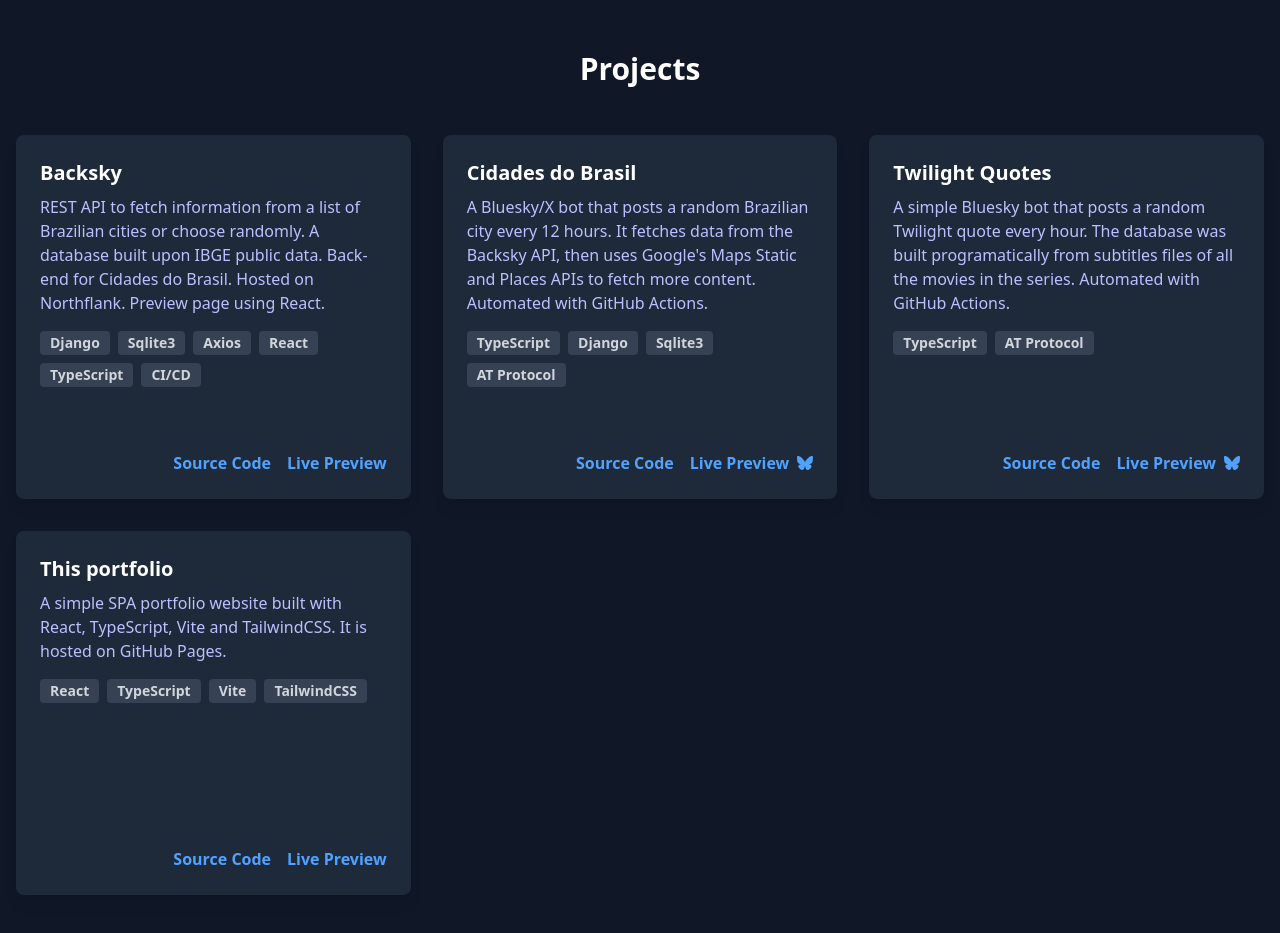
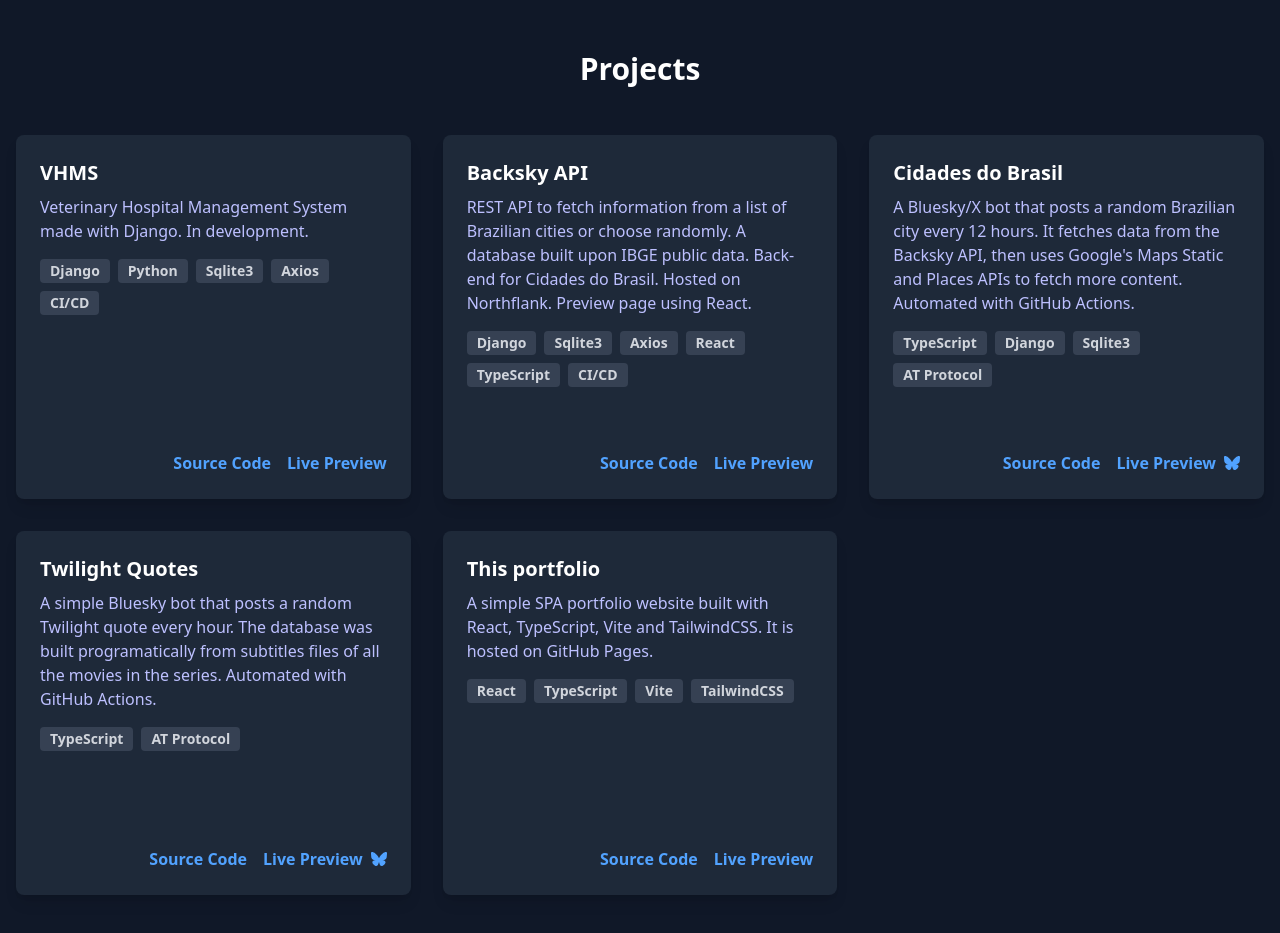
Before and after one commit to lfvperes/lfvperes.github.io, a React (Vite) app: page / in a window 1280 px wide. Shown: the part 820-1753 px from the top of the page. Built offline with nearby package versions, Linux system fonts and the light colour scheme.

Commit message:
adding vhms project to list

```diff
--- a/src/portfolio.ts
+++ b/src/portfolio.ts
@@ -92,7 +92,21 @@
     title: 'Projects',
     content: [
     {
-      name: 'Backsky',
+      name: 'VHMS',
+      description:
+        'Veterinary Hospital Management System made with Django. In development.',
+      stack: ['Django', 'Python', 'Sqlite3', 'Axios', 'CI/CD'],
+      sourceCode: {
+        title: 'Source Code',
+        content: 'https://github.com/lfvperes/vhms'
+      },
+      livePreview: {
+        title: 'Live Preview',
+        content: 'https://github.com/lfvperes/vhms'
+      },
+    },
+    {
+      name: 'Backsky API',
       description:
         'REST API to fetch information from a list of Brazilian cities or choose randomly. A database built upon IBGE public data. Back-end for Cidades do Brasil. Hosted on Northflank. Preview page using React.',
       stack: ['Django', 'Sqlite3', 'Axios', 'React', 'TypeScript', 'CI/CD'],
@@ -211,6 +225,20 @@
     title: 'Projetos',
     content: [
       {
+        name: 'VHMS',
+      description:
+        'Sistema de genenciamento de hospital veterinário feito com Django. Em desenvolvimento.',
+      stack: ['Django', 'Python', 'Sqlite3', 'Axios', 'CI/CD'],
+      sourceCode: {
+        title: 'Código Fonte',
+        content: 'https://github.com/lfvperes/vhms'
+      },
+      livePreview: {
+        title: 'Veja online',
+        content: 'https://github.com/lfvperes/vhms'
+      },
+      },
+      {
         name: 'Backsky',
         description:
           'API REST para buscar informações de uma lista de cidades brasileiras ou escolher aleatoriamente. Um banco de dados construído com base em dados públicos do IBGE. Back-end para Cidades do Brasil. Hospedado no Northflank. Página de visualização usando React.',
```
